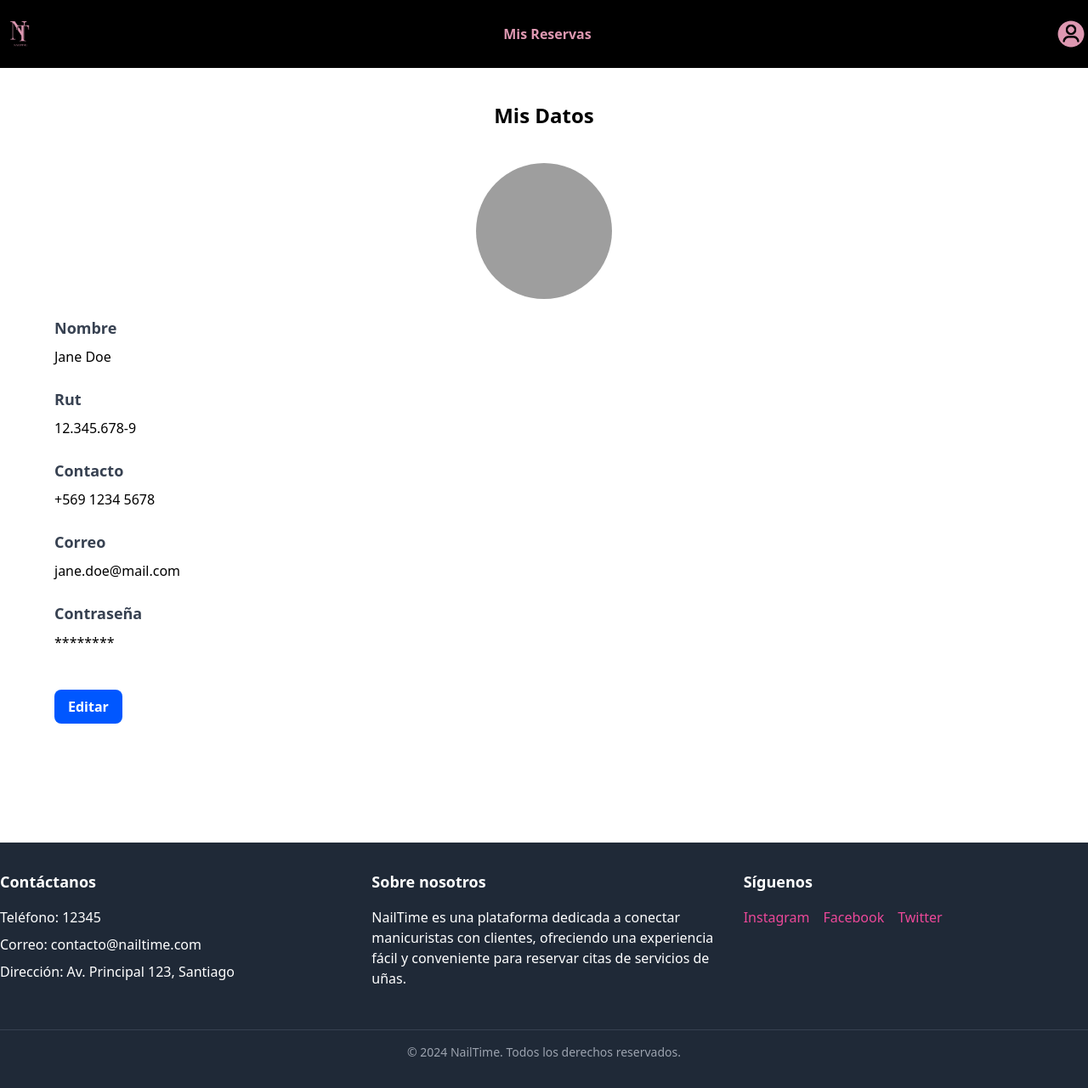
After one commit to xmorh/capstone, a Django app: page /user in a window 1280 px wide. The commit adds this page. Shown: the whole page at 85% size. Run offline with Django 3.2, Linux system fonts and the light colour scheme; some libraries are stand-ins or nearby versions; grey boxes are pictures that could not be loaded.

Commit message:
cambios usuario

```diff
--- a/app/templates/app/usuario/baseusuario.html
+++ b/app/templates/app/usuario/baseusuario.html
@@ -24,7 +24,7 @@
             <!-- Navigation Links -->
             <nav class="space-x-8">
                 <!-- <a href="#" class="text-[#DE98B1] font-semibold hover:text-pink-500">Mis reservas</a> -->
-                <a href="{% url 'nosotros'%}" class="text-[#DE98B1] font-semibold hover:text-pink-500">Mis Reservas</a>
+                <a href="{% url 'reservas'%}" class="text-[#DE98B1] font-semibold hover:text-pink-500">Mis Reservas</a>
             </nav>
             <!-- Profile Icon -->
             <a href="{% url 'login' %}">
--- /dev/null
+++ b/app/templates/app/usuario/user.html
@@ -0,0 +1,61 @@
+{% extends 'app/usuario/baseusuario.html' %}
+{% load static %}
+{% block contenido %}
+<div class="flex min-h-screen bg-gray-100">
+
+
+    <div class="flex-1 px-10 bg-white">
+        <h2 class="text-2xl font-bold text-black text-center my-10">Mis Datos</h2>
+
+        <!-- Mis Datos -->
+        <div class="h-screen px-6">
+
+            <img src="{% static 'img/manicurista3.jpg' %}" alt="Foto de perfil"
+                class="rounded-full mx-auto w-40 h-40 object-cover">
+
+            <div class="py-5">
+                <div class="mb-6">
+                    <label class="block mb-2 text-lg font-semibold text-gray-700">Nombre</label>
+                    <div>
+                        <h3>Jane Doe</h3>
+                    </div>
+                </div>
+                <div class="mb-6">
+                    <label class="block mb-2 text-lg font-semibold text-gray-700">Rut</label>
+                    <div>
+                        <h3>12.345.678-9</h3>
+                    </div>
+                </div>
+                <div class="mb-6">
+                    <label class="block mb-2 text-lg font-semibold text-gray-700">Contacto</label>
+                    <div>
+                        <h3>+569 1234 5678</h3>
+                    </div>
+                </div>
+                <div class="mb-6">
+                    <label class="block mb-2 text-lg font-semibold text-gray-700">Correo</label>
+                    <div>
+                        <h3>jane.doe@mail.com</h3>
+                    </div>
+                </div>
+                <div class="mb-6">
+                    <label for="salon" class="block mb-2 text-lg font-semibold text-gray-700">Contraseña</label>
+                    <div>
+                        <h3>********</h3>
+                    </div>
+                </div>
+
+            </div>
+
+            <div class="flex justify-start">
+                <button type="submit"
+                    class="bg-[#0057FF] text-white font-semibold py-2 px-4 rounded-lg hover:bg-pink-500 transition duration-300">
+                    Editar
+                </button>
+            </div>
+        </div>
+
+
+    </div>
+</div>
+{% endblock %}
--- a/app/urls.py
+++ b/app/urls.py
@@ -1,5 +1,5 @@
 from django.urls import path
-from .views import home, nosotros, trabajaconnosotros, login, registrotrabajador, infoprofesional, registroexitosom, reservasdia, reservamensual, detallereserva, misservicios, misdatos, milocal
+from .views import *
 
 urlpatterns = [
     path('', home, name='home'),
@@ -15,4 +15,7 @@ urlpatterns = [
     path('misservicios', misservicios, name='misservicios'),
     path('misdatos', misdatos, name='misdatos'),
     path('milocal', milocal, name='milocal'),
+    path('reservas', reservas, name='reservas'),
+    path('detalle', detalle, name='detalle'),
+    path('user', user, name='user')
 ]
--- a/app/views.py
+++ b/app/views.py
@@ -39,3 +39,12 @@ def misdatos(request):
 
 def misservicios(request):
     return render(request, 'app/manicurista/informacion/misservicios.html')
+
+def reservas(request):
+    return render(request, 'app/usuario/reservas.html')
+
+def detalle(request):
+    return render(request, 'app/usuario/detalle.html')
+
+def user(request):
+    return render(request, 'app/usuario/user.html')
```
Also changed, not shown: app/templates/app/usuario/detalle.html (added, +51 -0 lines), app/templates/app/usuario/reservas.html (+55 -0 lines), db.sqlite3, 1 other file.
